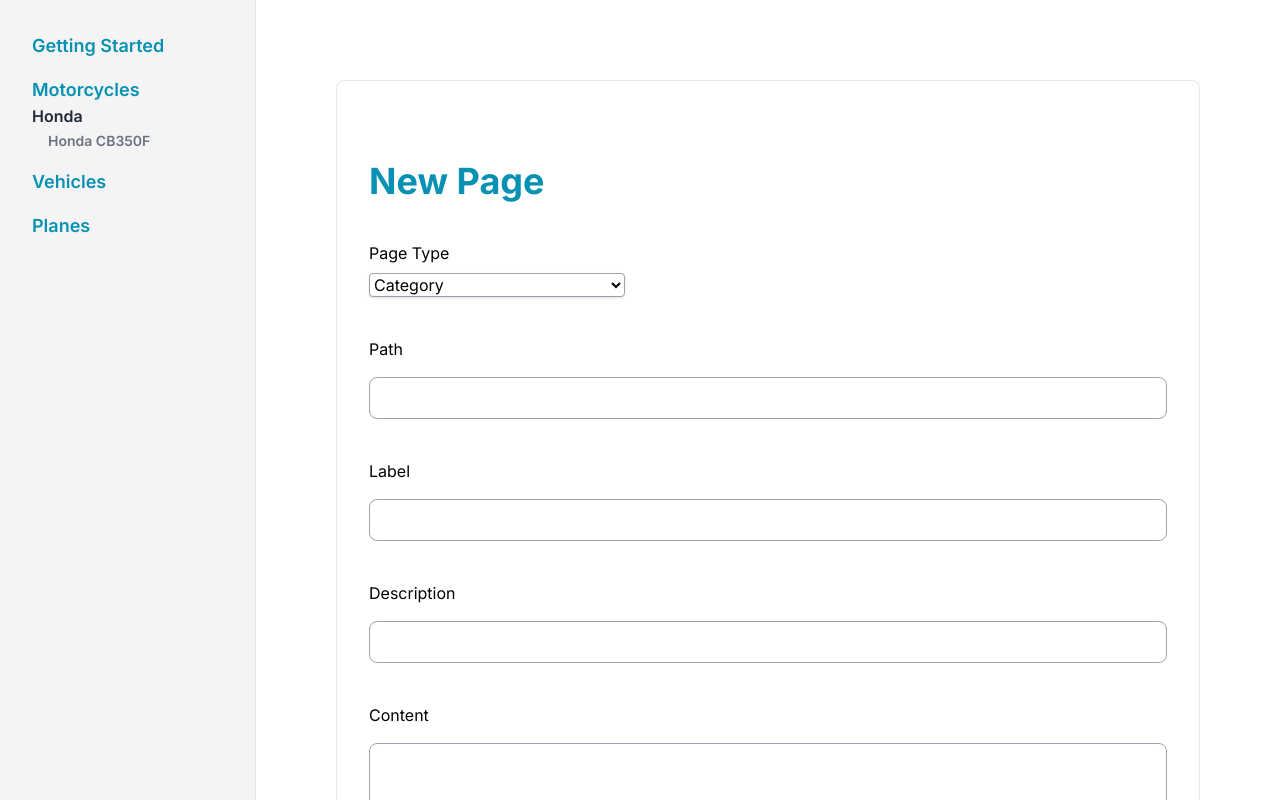
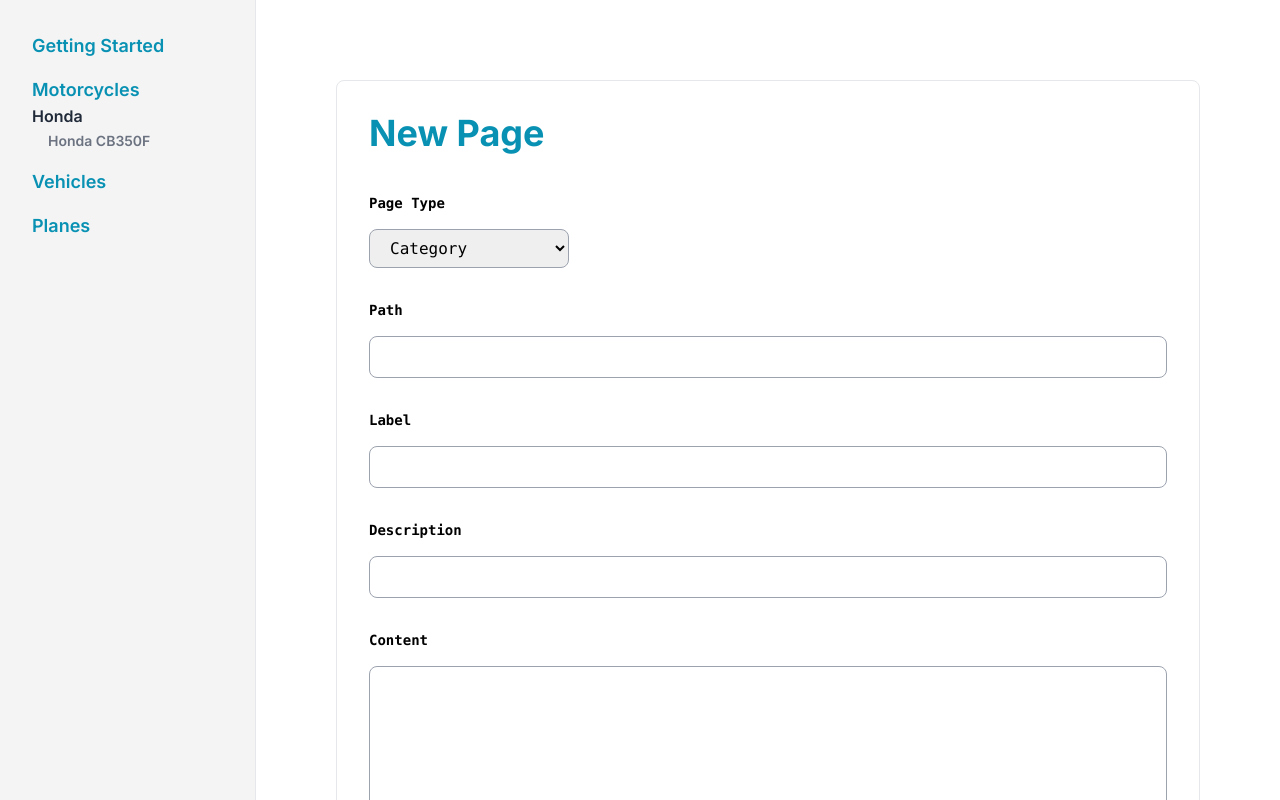
Before and after one commit to jetoneza/wiki-starter, a Next.js app: page /wiki/new in a window 1280 px wide. Shown: the top 800 px of the page. Built offline with nearby package versions, Linux system fonts and the light colour scheme.

Commit message:
refactor: change new page input font to mono

```diff
--- a/app/wiki/new/page.tsx
+++ b/app/wiki/new/page.tsx
@@ -32,15 +32,18 @@ export default async function New({ searchParams }: PageProps) {
 
   return (
     <div className="page p-20">
-      <div className="py-20 px-8 border rounded-lg">
+      <div className="p-8 border rounded-lg">
         <h1 className="text-4xl font-bold text-cyan-600">New Page</h1>
-        <form className="mt-10 flex flex-col space-y-10" action={create}>
-          <div className="block relative w-64">
-            <label>Page Type</label>
+        <form
+          className="mt-10 flex flex-col space-y-8 font-mono"
+          action={create}
+        >
+          <div className="flex flex-col space-y-4 sm:w-1/4">
+            <label className="text-sm font-bold">Page Type</label>
             <select
               defaultValue={type}
               name="type"
-              className="mt-2 block w-full bg-white border border-gray-400 hover:border-gray-500 rounded shadow leading-tight focus:outline-none focus:shadow-outline"
+              className="rounded-lg border border-gray-400 py-2 px-4"
             >
               <option value="category">Category</option>
               <option value="topic">Topic</option>
@@ -49,7 +52,7 @@ export default async function New({ searchParams }: PageProps) {
           </div>
 
           <div className="flex flex-col space-y-4">
-            <label>Path</label>
+            <label className="text-sm font-bold">Path</label>
             <input
               type="text"
               name="path"
@@ -60,7 +63,7 @@ export default async function New({ searchParams }: PageProps) {
           </div>
 
           <div className="flex flex-col space-y-4">
-            <label>Label</label>
+            <label className="text-sm font-bold">Label</label>
             <input
               type="text"
               name="label"
@@ -70,7 +73,7 @@ export default async function New({ searchParams }: PageProps) {
           </div>
 
           <div className="flex flex-col space-y-4">
-            <label>Description</label>
+            <label className="text-sm font-bold">Description</label>
             <input
               type="text"
               name="description"
@@ -80,7 +83,7 @@ export default async function New({ searchParams }: PageProps) {
           </div>
 
           <div className="flex flex-col space-y-4">
-            <label>Content</label>
+            <label className="text-sm font-bold">Content</label>
             <textarea
               name="content"
               className="mt-2 rounded-lg border border-gray-400 p-4"
```
